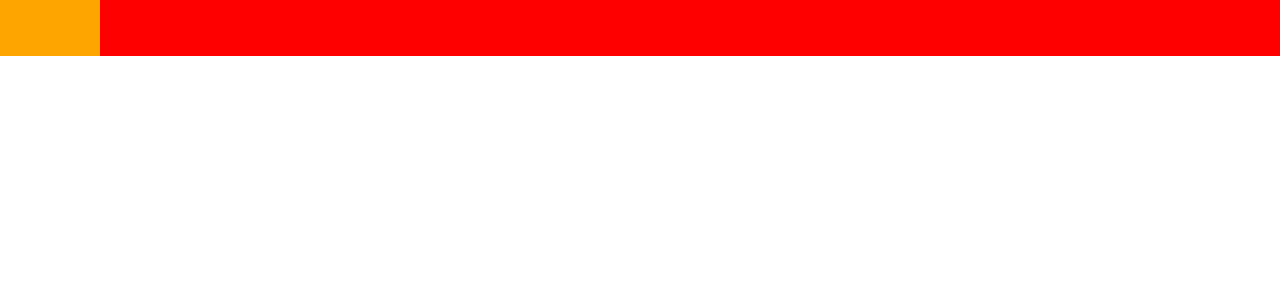
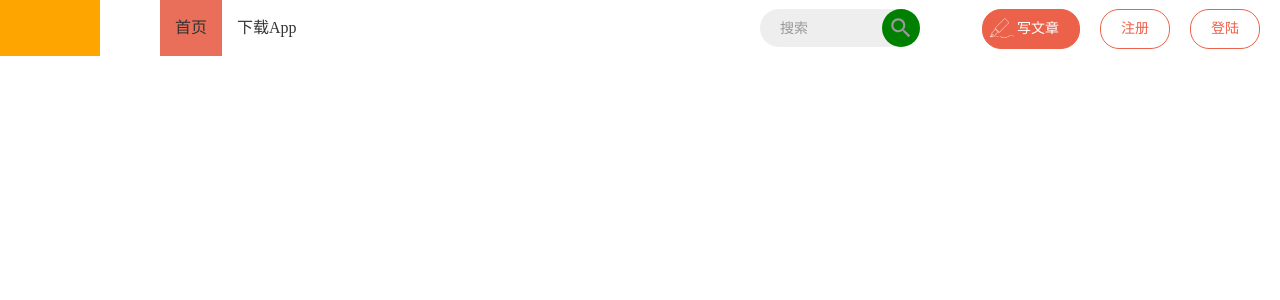
Before and after one commit to JunfengHan/blog, a React (Create React App) app: page / in a window 1280 px wide. Shown: the top 300 px of the page. Built offline with nearby package versions, Linux system fonts and the light colour scheme.

Commit message:
头部基本样式

```diff
--- a/src/common/header/index.js
+++ b/src/common/header/index.js
@@ -1,7 +1,7 @@
 /*
  * @Author: han
  * @Date: 2020-03-29 20:02:13
- * @LastEditTime: 2020-03-29 23:32:42
+ * @LastEditTime: 2020-03-31 23:26:59
  * @Description: Header Component
  * @FilePath: /blog/src/common/header/index.js
  */
@@ -9,14 +9,34 @@
 import React, { Component } from 'react';
 import {
 	HeaderWrapper,
-	Logo
+	Logo,
+	Nav,
+	NavItem,
+	SearchWraper,
+	NavSearch,
+	IconSearch,
+	Addition,
+	Button
 } from './style';
 
 class Header extends Component {
 	render() {
 		return (
 			<HeaderWrapper>
-				<Logo></Logo>
+				<Logo/>
+				<Nav>
+					<NavItem className="left active">首页</NavItem>
+					<NavItem className="left">下载App</NavItem>
+					<SearchWraper>
+						<IconSearch></IconSearch>
+						<NavSearch></NavSearch>
+					</SearchWraper>
+				</Nav>
+				<Addition>
+					<Button className="logIn">登陆</Button>
+					<Button className="signIn">注册</Button>
+					<Button className="write">写文章</Button>
+				</Addition>
 			</HeaderWrapper>
 		);
 	}
--- a/src/common/header/style.js
+++ b/src/common/header/style.js
@@ -1,15 +1,16 @@
 /*
  * @Author: han
  * @Date: 2020-03-29 20:44:20
- * @LastEditTime: 2020-03-29 23:31:25
+ * @LastEditTime: 2020-04-05 22:24:48
  * @Description: Header Style
  * @FilePath: /blog/src/common/header/style.js
  */
 import styled from 'styled-components';
+import iconSearch from '../../statics/iconfont/search.svg';
+import iconWrite from '../../statics/iconfont/write.svg';
 
 export const HeaderWrapper = styled.div`
   height: 56px;
-  background: red;
 `;
 
 export const Logo = styled.a`
@@ -21,3 +22,100 @@ export const Logo = styled.a`
   height: 56px;
   background: orange;
 `;
+
+export const Nav = styled.div`
+  width: 960px;
+  height: 100%;
+  padding-right: 70px;
+  margin: 0 auto;
+  box-sizing: border-box;
+`;
+
+export const NavItem = styled.div`
+  line-height: 56px;
+  padding: 0 15px;
+  font-size: 16px;
+  color: #333;
+  &.left {
+    float: left;
+  }
+  &.right {
+    float: right;
+    color: #969696;
+  }
+  &.active {
+    background: #ea6f5a;
+  }
+`;
+
+export const SearchWraper = styled.div`
+  float: right;
+  margin-right: 130px;
+  position: relative;
+`;
+
+export const NavSearch = styled.input.attrs({
+  placeholder: '搜索'
+})`
+  float: right;
+  width: 160px;
+  height: 38px;
+  padding: 0 20px;
+  margin-top: 9px;
+  box-sizing: border-box;
+  border: none;
+  outline: none;
+  border-radius: 19px;
+  background: #eee;
+  font-size: 14px;
+  &::placeholder {
+    color: #999;
+  }
+`;
+
+export const IconSearch = styled.i`
+  position: absolute;
+  right: 0;
+  width: 38px;
+  height: 38px;
+  margin-top: 9px;
+  border-radius: 19px;
+  background-image: url(${iconSearch});
+  background-repeat: no-repeat;
+  background-size: 26px;
+  background-position: center;
+  background-color: green;
+`;
+
+export const Addition = styled.div`
+  position: absolute;
+  right: 0;
+  top: 0;
+  height: 56px;
+`;
+
+export const Button = styled.div`
+  float: right;
+  margin-top: 9px;
+  margin-right: 20px;
+  padding: 0 20px;
+  line-height: 38px;
+  border-radius: 19px;
+  border: 1px solid #ec6149;
+  font-size: 14px;
+  &.signIn {
+    color: #ec6149;
+  }
+  &.logIn {
+    color: #ec6149;
+  }
+  &.write {
+    color: #fff;
+    padding-left: 34px;
+    background: #ec6149;
+    background-image: url(${iconWrite});
+    background-repeat: no-repeat;
+    background-size: 26px;
+    background-position: 6px;
+  }
+`;
```
Also changed, not shown: src/statics/iconfont/search.svg (added), src/statics/iconfont/write.svg (added).
